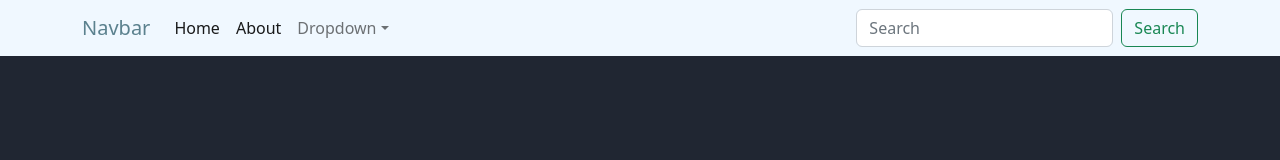
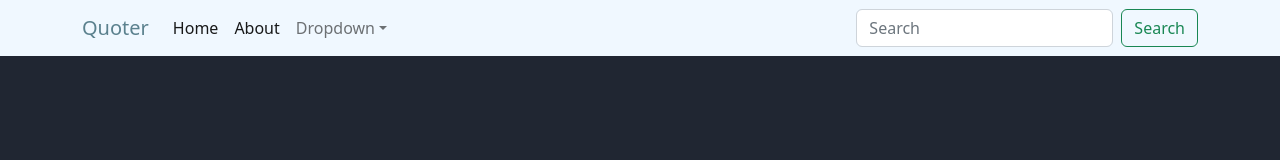
Before and after one commit to abdelrahman-essawy/Quoter, a React (Create React App) app: page / in a window 1280 px wide. Shown: the top 160 px of the page. Built offline with nearby package versions, Linux system fonts and the light colour scheme; no server answers.

Commit message:
changing logo

```diff
--- a/src/Navbar/Navbar.jsx
+++ b/src/Navbar/Navbar.jsx
@@ -8,7 +8,7 @@ export default function Navbar() {
 
 <nav id='navbarID' className="navbar navbar-expand-sm navbar-light" >
   <div className="container">
-    <a className="navbar-brand" style={{color:'#5b818e'}} href="#">Navbar</a>
+    <a className="navbar-brand" style={{color:'#5b818e'}} href="#">Quoter</a>
     <button className="navbar-toggler d-lg-none" type="button" data-bs-toggle="collapse" data-bs-target="#collapsibleNavId" aria-controls="collapsibleNavId" aria-expanded="false" aria-label="Toggle navigation">
       <span className="navbar-toggler-icon" />
     </button>
```
